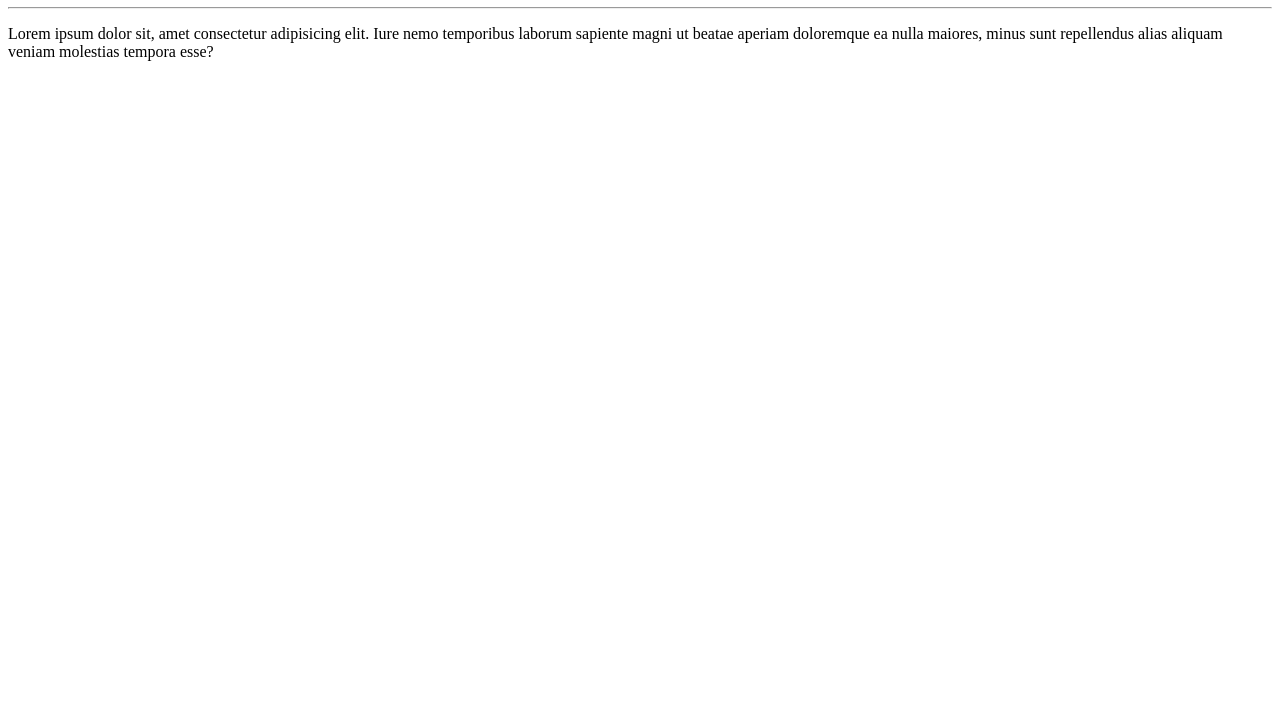
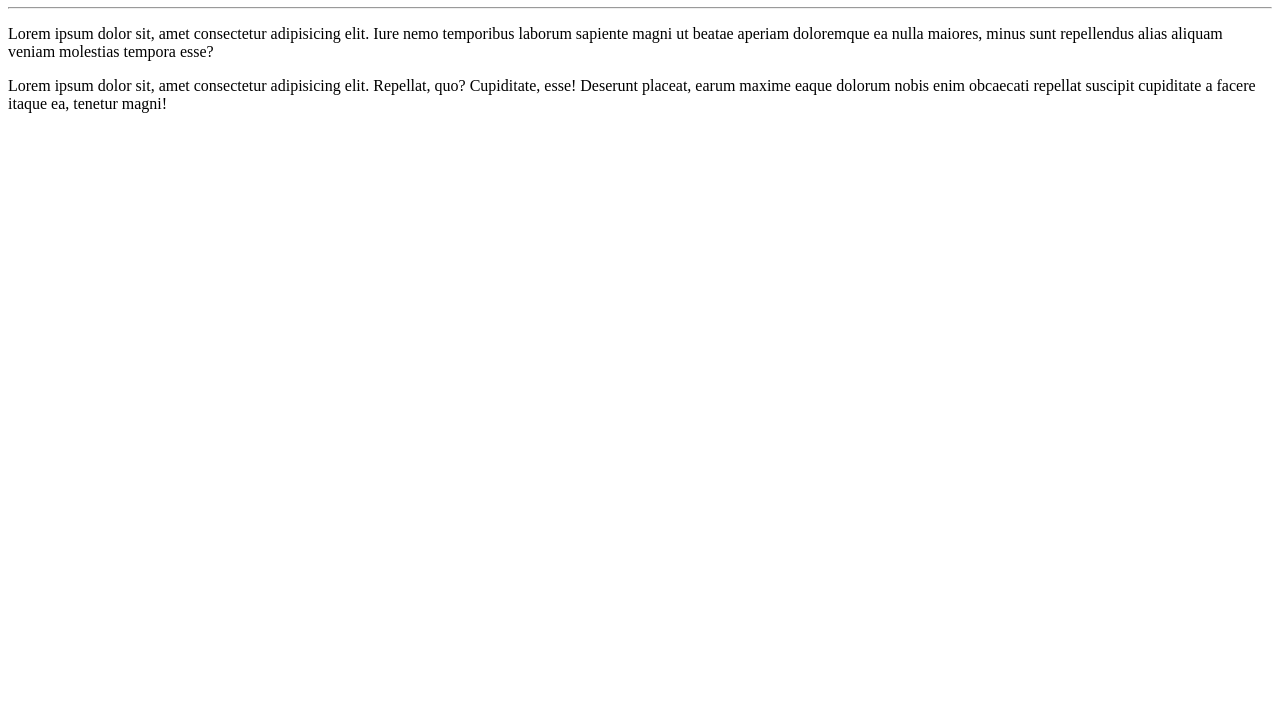
Before and after one commit to SamuelAraujo1/Ola-Mundo, a plain HTML site: page site-exemplo/index.html in a window 1280 px wide. Shown: the part 73-800 px from the top of the page. Drawn offline with Linux system fonts and the light colour scheme.

Commit message:
adicionei um parágrafo

```diff
--- a/site-exemplo/index.html
+++ b/site-exemplo/index.html
@@ -9,5 +9,6 @@
     <h1>Olá, Mundo!</h1>
     <hr>
     <p>Lorem ipsum dolor sit, amet consectetur adipisicing elit. Iure nemo temporibus laborum sapiente magni ut beatae aperiam doloremque ea nulla maiores, minus sunt repellendus alias aliquam veniam molestias tempora esse?</p>
+    <p>Lorem ipsum dolor sit, amet consectetur adipisicing elit. Repellat, quo? Cupiditate, esse! Deserunt placeat, earum maxime eaque dolorum nobis enim obcaecati repellat suscipit cupiditate a facere itaque ea, tenetur magni!</p>
 </body>
 </html>
```
